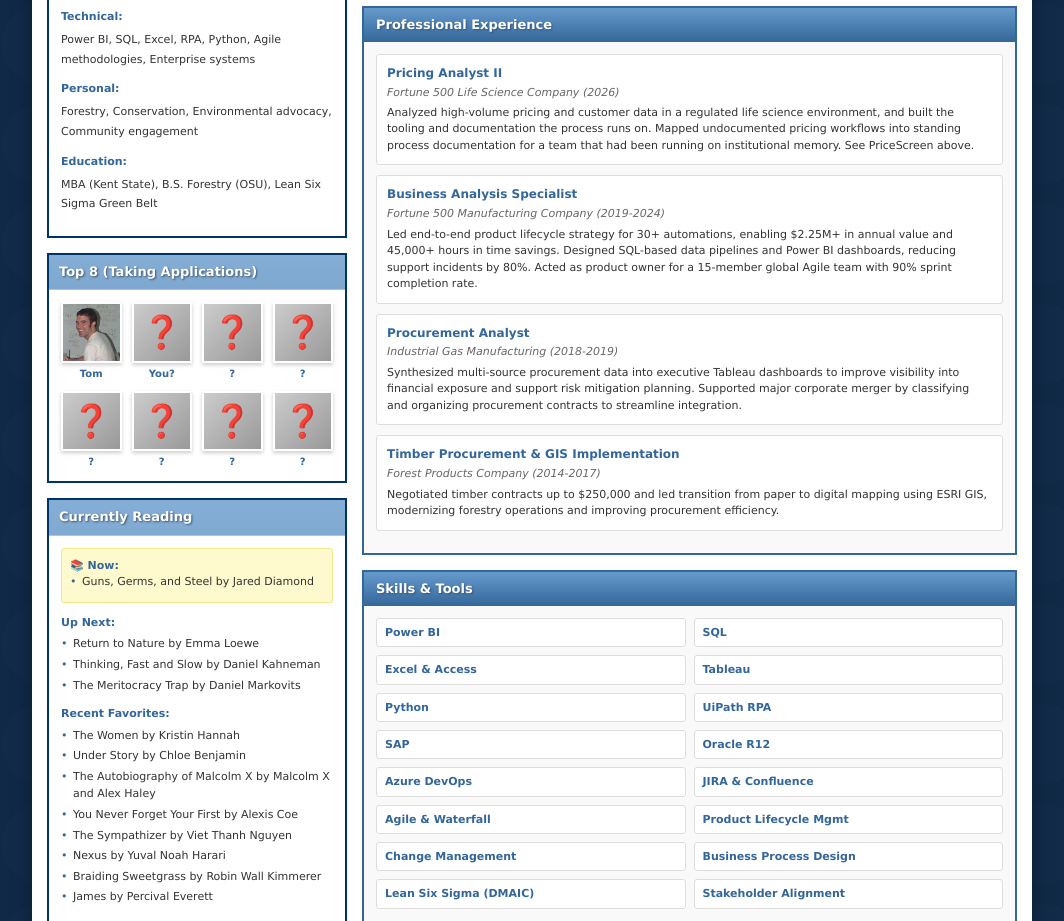
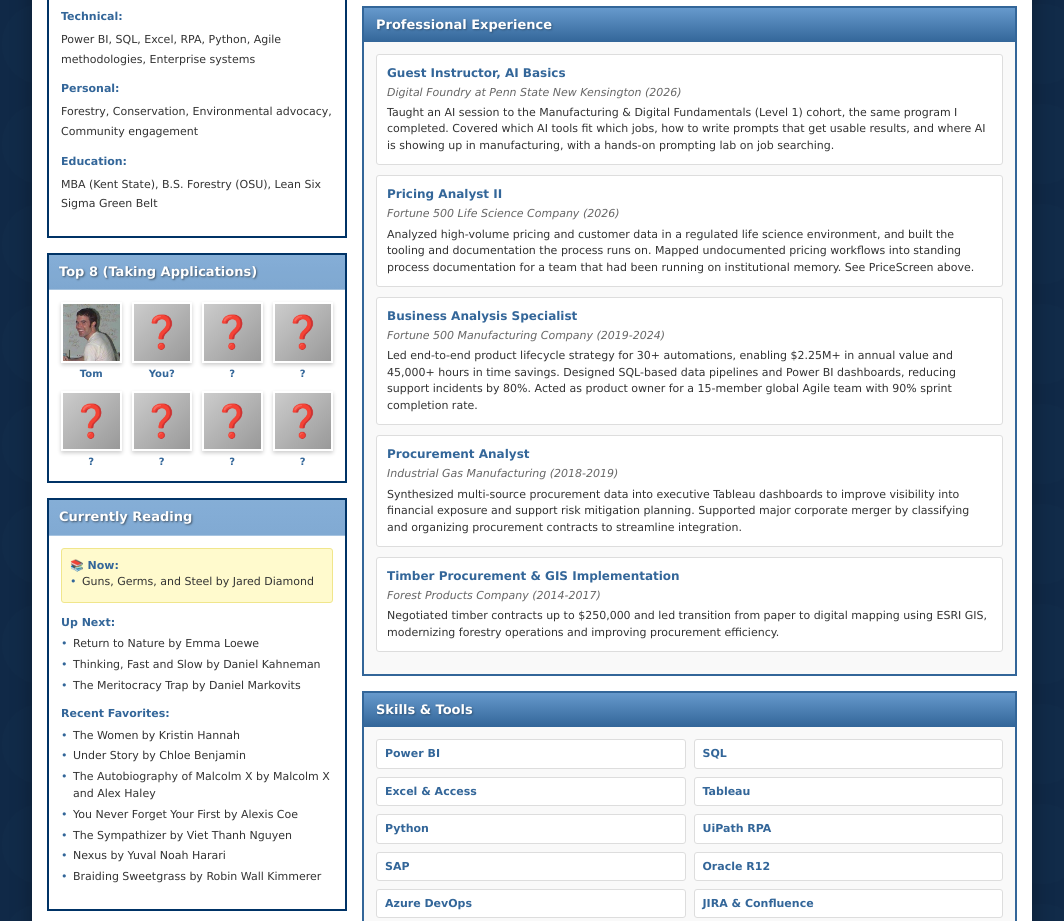
Before and after one commit to JonFranko/OurSpace, a plain HTML site: page index.html in a window 1280 px wide. Shown: the part 906-1827 px from the top of the page, without its empty margins (108-1172 px from the left). Drawn offline with Linux system fonts and the light colour scheme.

Commit message:
Add Digital Foundry guest instructor role, drop James from favorites
Co-Authored-By: Claude Opus 5.5 <noreply@anthropic.com>
Claude-Session: https://claude.ai/code/session_01Cq5fXM6mgn6juVUwDpsw38

```diff
--- a/index.html
+++ b/index.html
@@ -681,7 +681,6 @@
                                 <li>The Sympathizer by Viet Thanh Nguyen</li>
                                 <li>Nexus by Yuval Noah Harari</li>
                                 <li>Braiding Sweetgrass by Robin Wall Kimmerer</li>
-                                <li>James by Percival Everett</li>
                             </ul>
                         </div>
                     </div>
@@ -754,6 +753,17 @@
                 <div class="content-box" id="experience">
                     <div class="content-box-header">Professional Experience</div>
                     <div class="content-box-body">
+                        <div class="experience-item">
+                            <div class="experience-title">Guest Instructor, AI Basics</div>
+                            <div class="experience-company">Digital Foundry at Penn State New Kensington (2026)</div>
+                            <div class="experience-desc">
+                                Taught an AI session to the Manufacturing & Digital Fundamentals (Level 1) cohort, the same
+                                program I completed. Covered which AI tools fit which jobs, how to write prompts that get
+                                usable results, and where AI is showing up in manufacturing, with a hands-on prompting lab
+                                on job searching.
+                            </div>
+                        </div>
+
                         <div class="experience-item">
                             <div class="experience-title">Pricing Analyst II</div>
                             <div class="experience-company">Fortune 500 Life Science Company (2026)</div>
```
